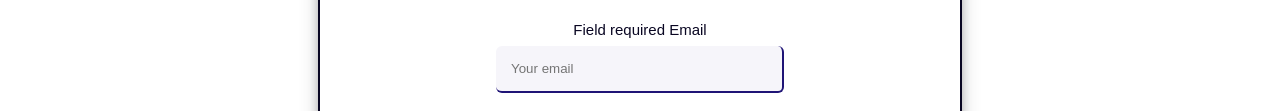
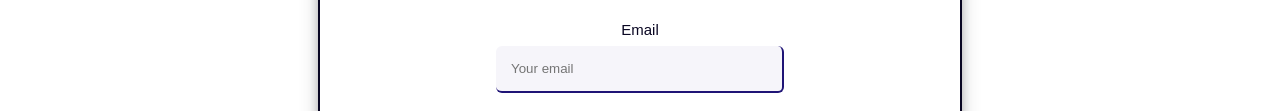
Before and after one commit to ElMonstro/SendIT, a plain HTML site: page UI/registration.html in a window 1280 px wide. Shown: the part 276-387 px from the top of the page. Drawn offline with Linux system fonts and the light colour scheme.

Commit message:
Remove text spans from under input boxes

```diff
--- a/UI/registration.html
+++ b/UI/registration.html
@@ -29,7 +29,6 @@
 
                         <label for="username">Username</label><br>
                         <input type="text" placeholder="Enter username" name="username" id="reg-username" required><br>
-                        <span id="username-req">Field required</span>
                         <label for="email">Email</label><br>
                         <input type="email" placeholder="Your email" name="email" id="reg-email" required><br>
                         <label for="password">Password</label><br>
```
